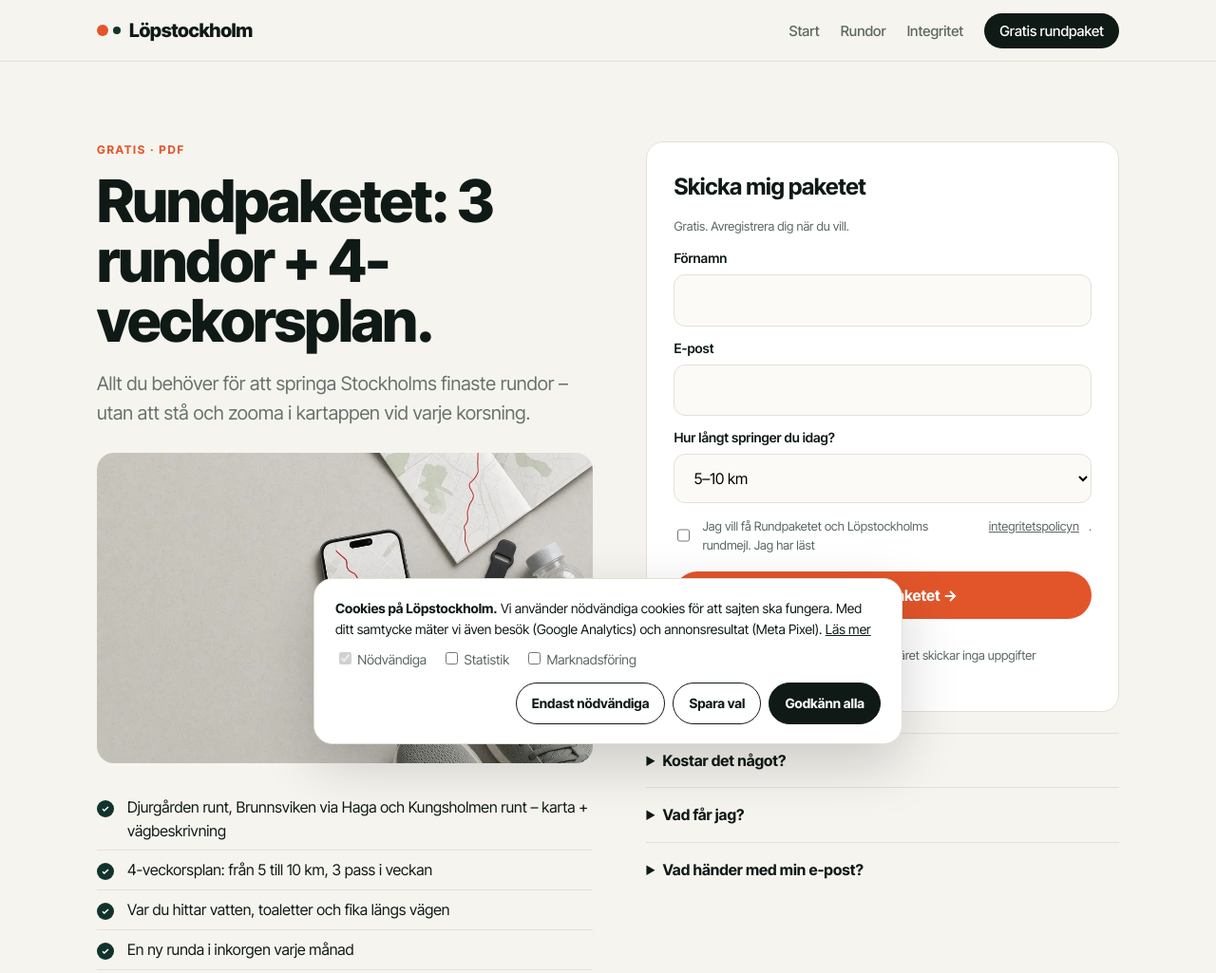
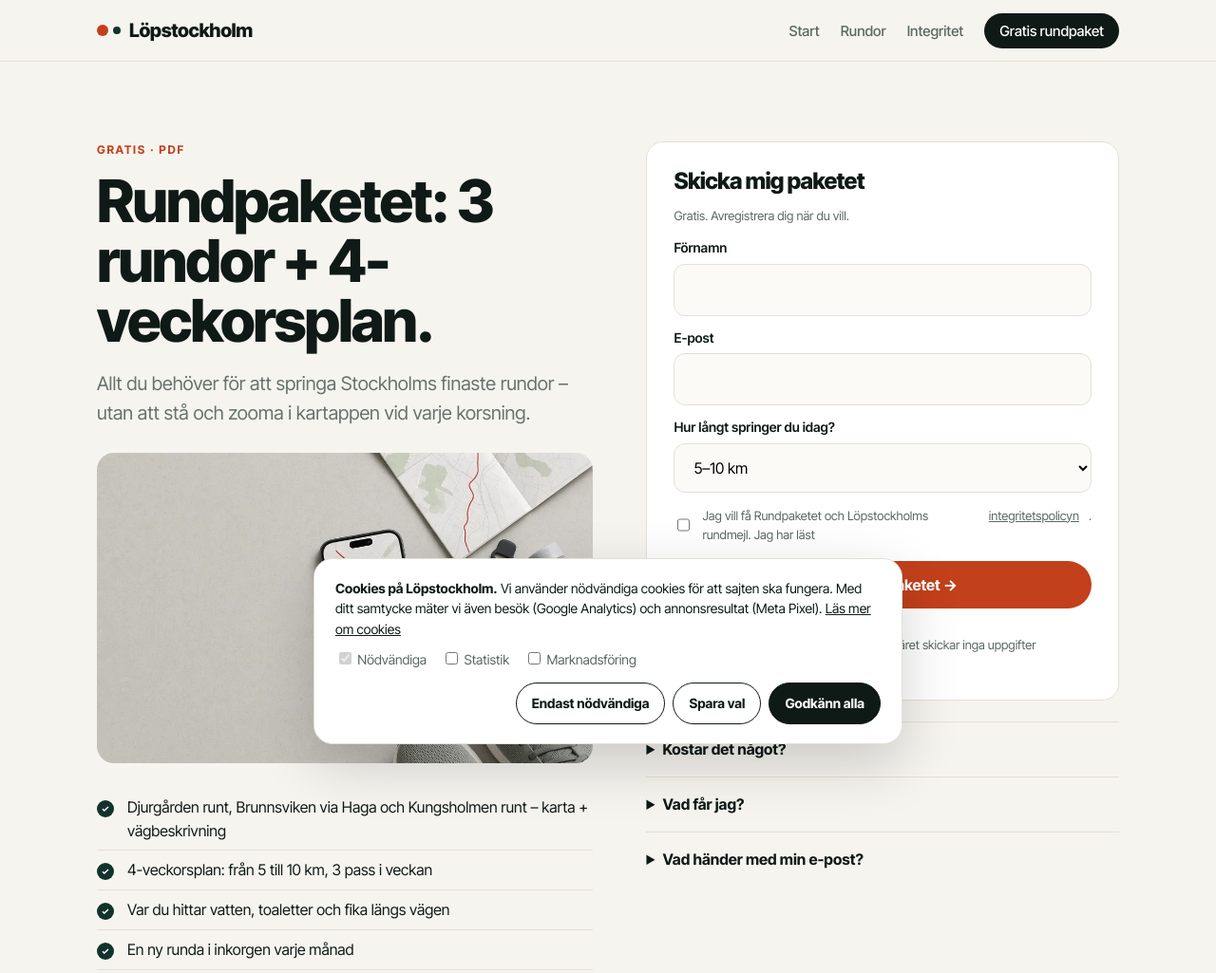
Before and after one commit to oskaraxels/lopstockholm, a plain HTML site: page rundpaketet.html in a window 1280 px wide. Shown: the top 1025 px of the page at 95% size. Drawn offline with Linux system fonts and the light colour scheme.

Commit message:
A11y + SEO fixes from Lighthouse

```diff
--- a/js/tracking.js
+++ b/js/tracking.js
@@ -105,7 +105,7 @@
   function banner() {
     var b = document.createElement('div'); b.id = 'ls-consent'; b.setAttribute('role', 'dialog'); b.setAttribute('aria-label', 'Cookieinställningar');
     b.innerHTML =
-      '<p><strong>Cookies på Löpstockholm.</strong> Vi använder nödvändiga cookies för att sajten ska fungera. Med ditt samtycke mäter vi även besök (Google Analytics) och annonsresultat (Meta Pixel). <a href="integritet.html">Läs mer</a></p>' +
+      '<p><strong>Cookies på Löpstockholm.</strong> Vi använder nödvändiga cookies för att sajten ska fungera. Med ditt samtycke mäter vi även besök (Google Analytics) och annonsresultat (Meta Pixel). <a href="integritet.html">Läs mer om cookies</a></p>' +
       '<div class="opts"><label><input type="checkbox" checked disabled> Nödvändiga</label>' +
       '<label><input type="checkbox" id="c-an"> Statistik</label>' +
       '<label><input type="checkbox" id="c-mk"> Marknadsföring</label></div>' +
--- a/rundpaketet.html
+++ b/rundpaketet.html
@@ -17,7 +17,7 @@
 <picture><source srcset="assets/img/paket.webp" type="image/webp"><img src="assets/img/paket.jpg" alt="Rundpaketet – kartor och träningsplan" style="border-radius:18px;margin:26px 0;aspect-ratio:16/10;object-fit:cover;width:100%"></picture>
 <ul class="check"><li>Djurgården runt, Brunnsviken via Haga och Kungsholmen runt – karta + vägbeskrivning</li><li>4-veckorsplan: från 5 till 10 km, 3 pass i veckan</li><li>Var du hittar vatten, toaletter och fika längs vägen</li><li>En ny runda i inkorgen varje månad</li></ul></div>
 <div style="position:sticky;top:90px"><form class="signup" id="signup" novalidate>
-<h3 style="font-size:24px">Skicka mig paketet</h3><p class="note">Gratis. Avregistrera dig när du vill.</p>
+<h2 style="font-size:24px;margin:0 0 6px">Skicka mig paketet</h2><p class="note">Gratis. Avregistrera dig när du vill.</p>
 <label for="f-name">Förnamn</label><input type="text" id="f-name" name="name" autocomplete="given-name" required>
 <label for="f-email">E-post</label><input type="email" id="f-email" name="email" autocomplete="email" required>
 <label for="f-level">Hur långt springer du idag?</label><select id="f-level" name="level"><option value="0-5">Upp till 5 km</option><option value="5-10" selected>5–10 km</option><option value="10+">Mer än 10 km</option></select>
--- a/styles.css
+++ b/styles.css
@@ -1,5 +1,5 @@
 @font-face{font-family:"Inter Tight";src:url(assets/fonts/InterTight.ttf) format("truetype");font-weight:100 900;font-display:swap}
-:root{--ink:#0f1a17;--muted:#5b6862;--bg:#f6f4ef;--card:#fff;--line:#e4e0d6;--accent:#e2552b;--deep:#12332b;--soft:#e9efe9;--r:18px}
+:root{--ink:#0f1a17;--muted:#5b6862;--bg:#f6f4ef;--card:#fff;--line:#e4e0d6;--accent:#c2401b;--deep:#12332b;--soft:#e9efe9;--r:18px}
 *{box-sizing:border-box}html{scroll-behavior:smooth}
 body{margin:0;font-family:"Inter Tight",system-ui,-apple-system,Segoe UI,sans-serif;color:var(--ink);background:var(--bg);line-height:1.55;-webkit-font-smoothing:antialiased}
 img{max-width:100%;display:block}a{color:inherit}
```
